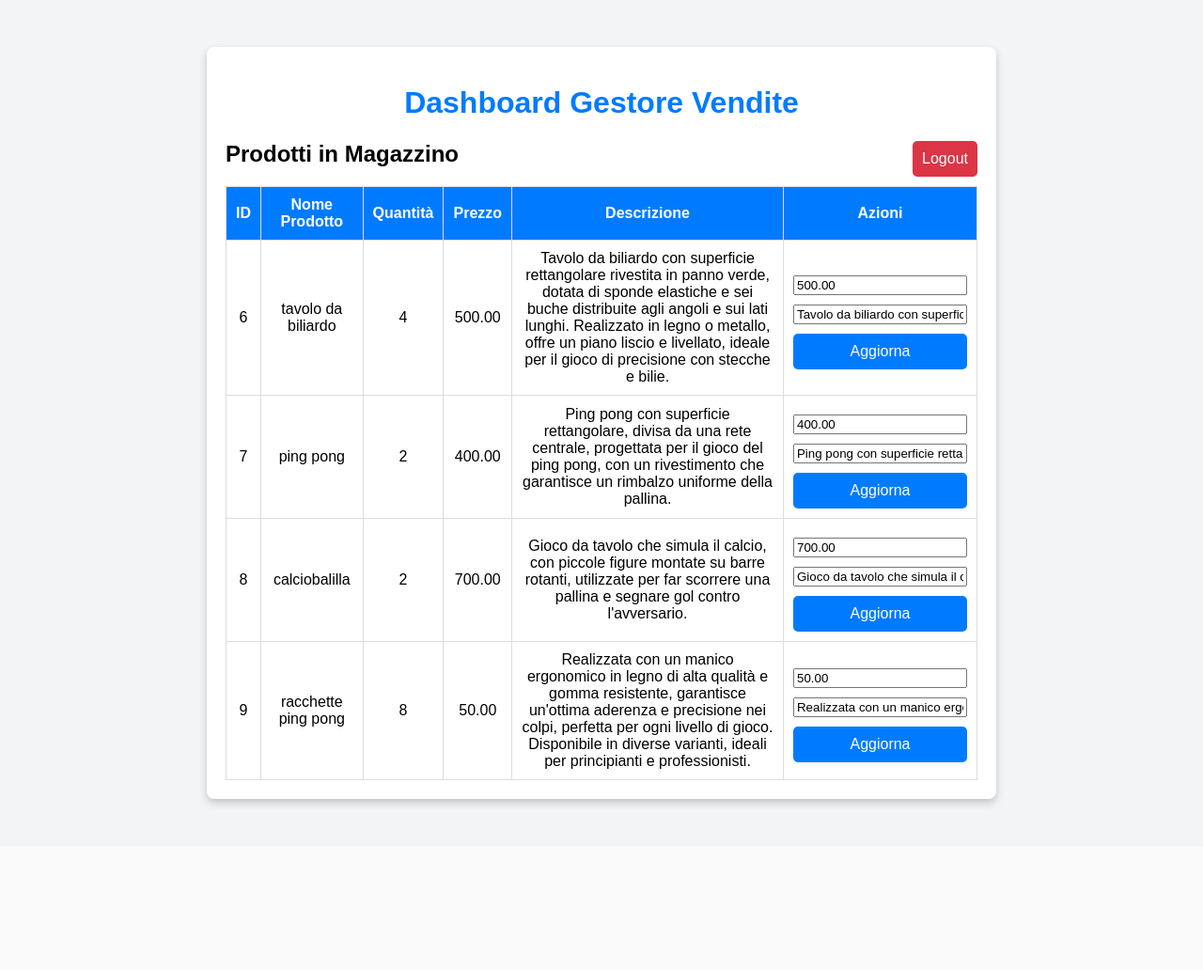
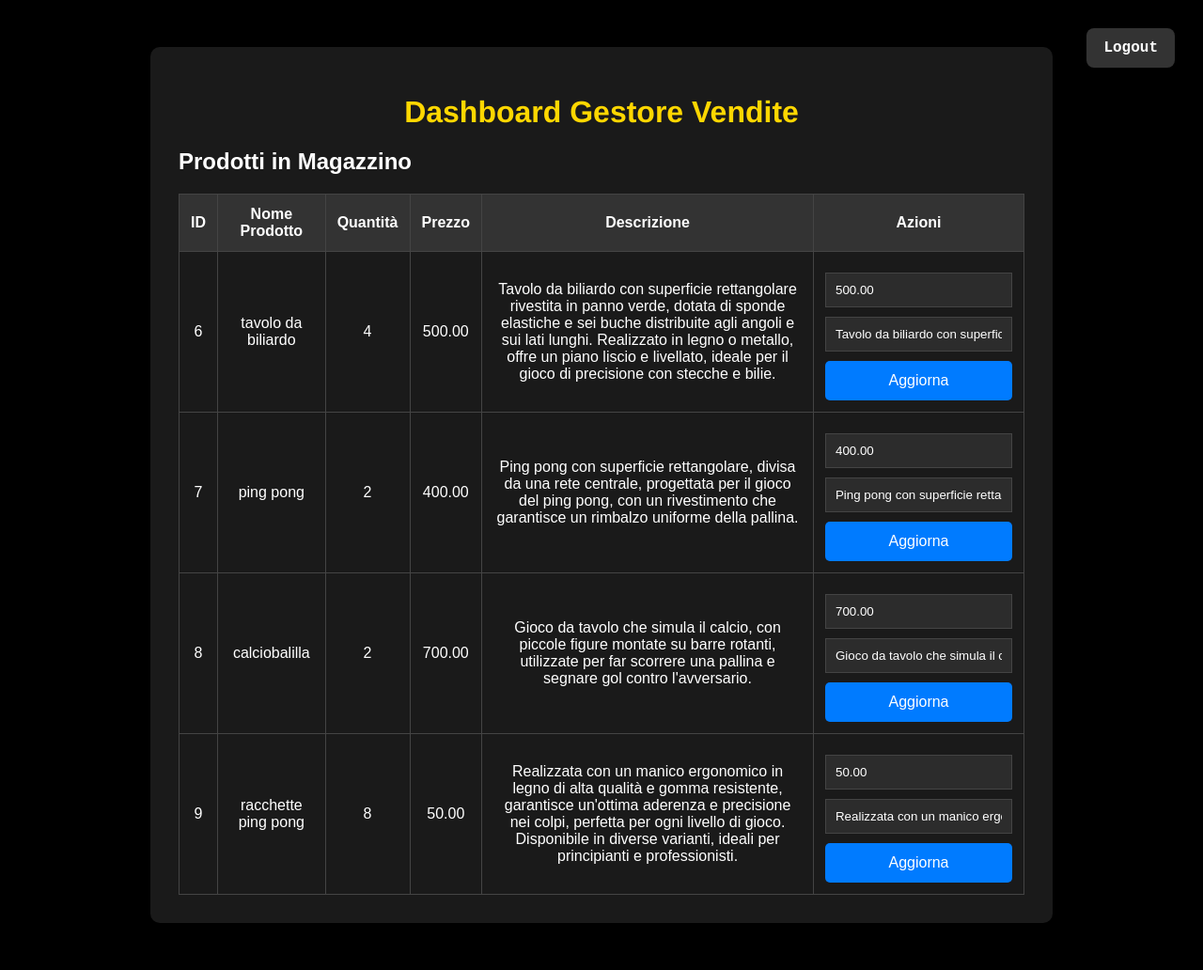
Before and after one commit to sperandioandrea/Gestione_Azienda, a PHP site: page /dashboard_gestore_vendite.php in a window 1280 px wide. Shown: the whole page at 94% size. Before the commit the page ends 859 px from the top, so only its background shows below. Run offline with PHP 8.4, Linux system fonts and the light colour scheme; the visitor is signed in with stand-in values (Sample User, id 1); data comes from the database, SQL or seed files in the repository.

Commit message:
dashboard_gestore_vendite.php: miglioramento interfaccia

```diff
--- a/dashboard_gestore_vendite.php
+++ b/dashboard_gestore_vendite.php
@@ -47,6 +47,7 @@ try {
 
 
 <!DOCTYPE html>
+<!DOCTYPE html>
 <html lang="it">
 <head>
     <meta charset="UTF-8">
@@ -54,49 +55,57 @@ try {
     <title>Dashboard Gestore Vendite</title>
     <style>
         body {
-            font-family: Arial, sans-serif;
-            background-color: #f3f4f6;
+            font-family: 'Arial', sans-serif;
+            background-color: #000;
+            color: white;
             margin: 0;
             padding: 0;
         }
 
         .container {
-            max-width: 800px;
+            max-width: 900px;
             margin: 50px auto;
-            padding: 20px;
-            background-color: #fff;
-            border-radius: 8px;
-            box-shadow: 0 4px 8px rgba(0, 0, 0, 0.2);
+            padding: 30px;
+            background-color: #1a1a1a;
+            border-radius: 10px;
+            box-shadow: 0 5px 15px rgba(0, 0, 0, 0.3);
         }
 
         h1 {
             text-align: center;
-            color: #007bff;
+            color: #FFD700; /* Giallo per il titolo */
+            font-size: 32px;
+            margin-bottom: 20px;
+            font-family: 'Helvetica', sans-serif;
         }
 
         .logout {
-            float: right;
-            padding: 10px;
-            background-color: #dc3545;
+            position: absolute;
+            top: 30px;
+            right: 30px;
+            padding: 12px 18px;
+            background-color: #333;
             color: white;
             text-decoration: none;
-            border-radius: 5px;
+            border-radius: 8px;
+            font-family: 'Courier New', Courier, monospace;
+            font-weight: bold;
         }
 
         .logout:hover {
-            background-color: #c82333;
+            background-color: #555;
         }
 
         .message {
             text-align: center;
-            color: green;
+            color: #28a745;
             font-weight: bold;
             margin-bottom: 20px;
         }
 
         .error {
             text-align: center;
-            color: red;
+            color: #dc3545;
             font-weight: bold;
             margin-bottom: 20px;
         }
@@ -108,13 +117,13 @@ try {
         }
 
         table th, table td {
-            border: 1px solid #ddd;
-            padding: 10px;
+            border: 1px solid #444;
+            padding: 12px;
             text-align: center;
         }
 
         table th {
-            background-color: #007bff;
+            background-color: #333;
             color: white;
         }
 
@@ -126,10 +135,19 @@ try {
 
         .edit-form input {
             margin-bottom: 10px;
+            padding: 10px;
+            border: 1px solid #444;
+            background-color: #2c2c2c;
+            color: white;
+        }
+
+        .edit-form input:focus {
+            border-color: #FFD700;
+            outline: none;
         }
 
         button {
-            padding: 10px;
+            padding: 12px;
             background-color: #007bff;
             color: white;
             border: none;
```
